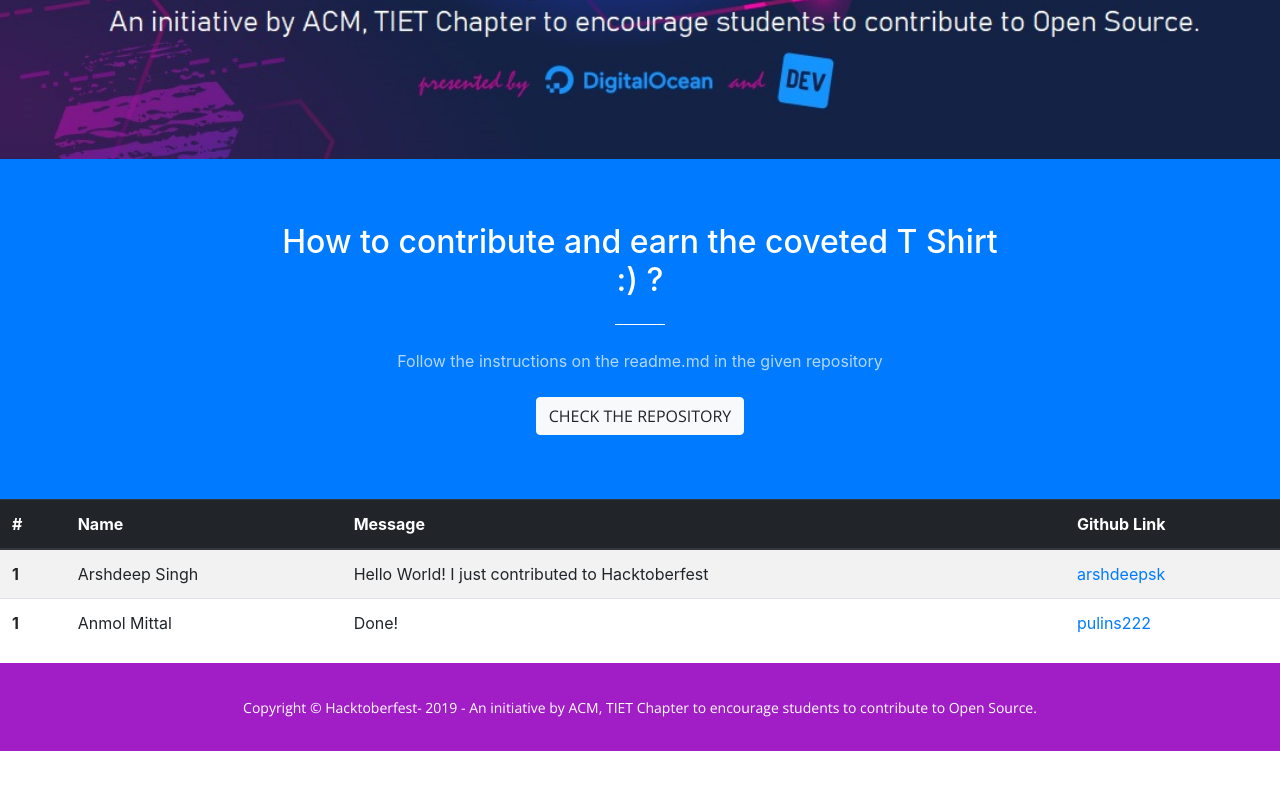
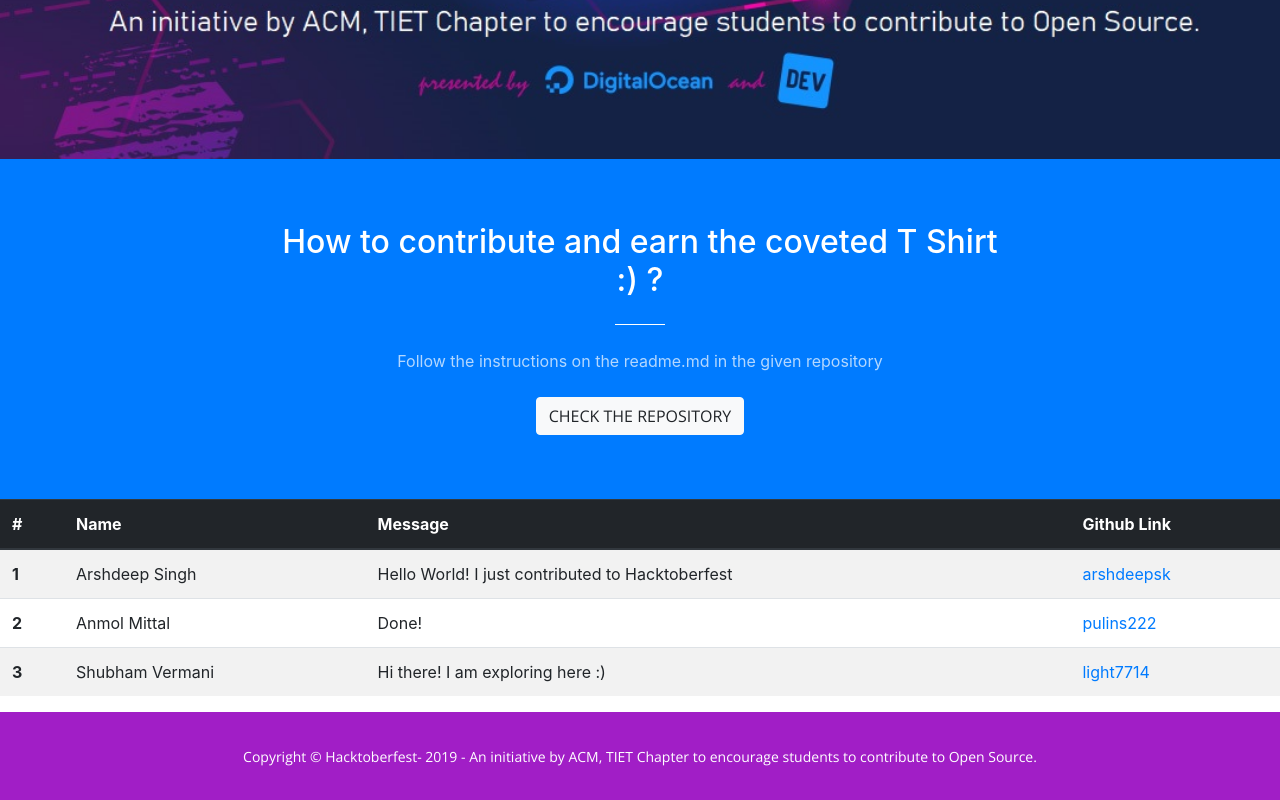
Before and after one commit to arshdeepsk/hacktoberFest2019, a website with bundled scripts: page index.html in a window 1280 px wide. Shown: the part 641-1441 px from the top of the page. Before the commit the page ends 1392 px from the top, so only its background shows below. Built offline with nearby package versions, Linux system fonts and the light colour scheme.

Commit message:
Added Shubham Vermani

```diff
--- a/index.html
+++ b/index.html
@@ -84,10 +84,16 @@
             <td><a href="https://github.com/arshdeepsk">arshdeepsk</a></td>
           </tr>
           <tr>
-            <th scope="row">1</th>
+            <th scope="row">2</th>
             <td>Anmol Mittal</td>
             <td>Done!</td>
             <td><a href="https://github.com/pulins222">pulins222</a></td>
+          </tr>
+          <tr>
+            <th scope="row">3</th>
+            <td>Shubham Vermani</td>
+            <td>Hi there! I am exploring here :)</td>
+            <td><a href="https://github.com/light7714">light7714</a></td>
           </tr>
         </tbody>
       </table>
```
